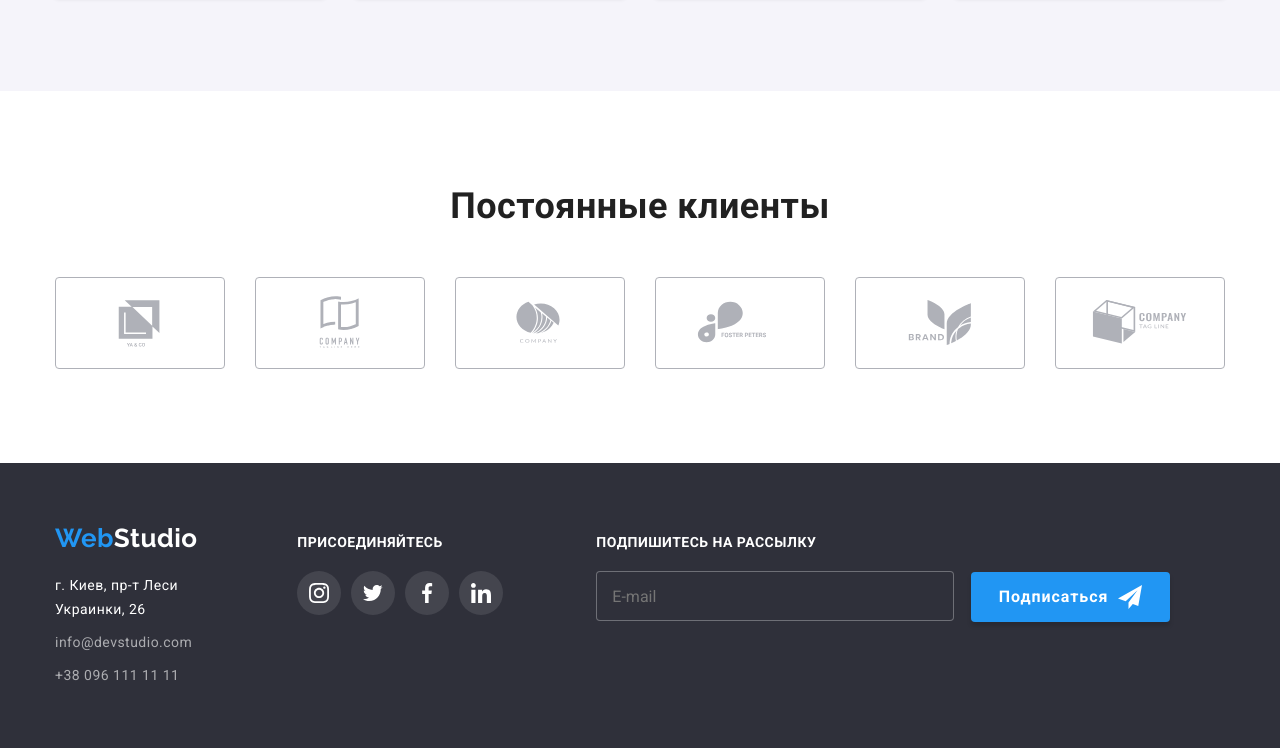
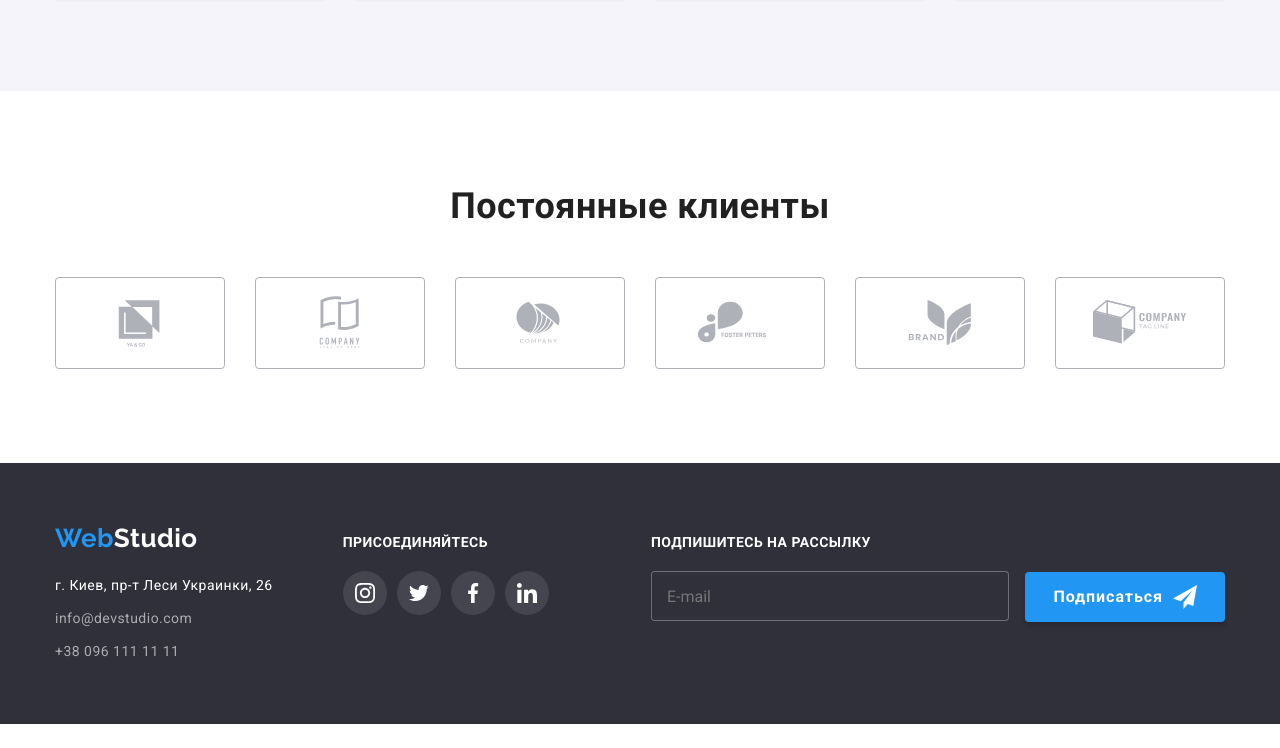
Before and after one commit to isITnow/goit-markup-hw-07, a plain HTML site: page index.html in a window 1280 px wide. Shown: the part 2214-2962 px from the top of the page. After the commit the page ends 2938 px from the top, so only its background shows below. Drawn offline with nearby package versions, Linux system fonts and the light colour scheme; files whose address does not match are found by name.

Commit message:
add main.scss

```diff
--- a/css/styles.css
+++ b/css/styles.css
@@ -486,7 +486,6 @@ ul {
 
 .social {
   margin-left: 70px;
-  margin-right: 93px;
 }
 
 .social-title,
@@ -530,9 +529,11 @@ ul {
 /* Подписывайтесь */
 
 .signup {
-  display: flex;
-  flex-wrap: wrap;
-  margin-right: auto;
+  margin-left: auto;
+}
+
+.signup-title {
+  display: block;
 }
 
 .signup-input {
```
Also changed, not shown: sass/main.scss (added).
